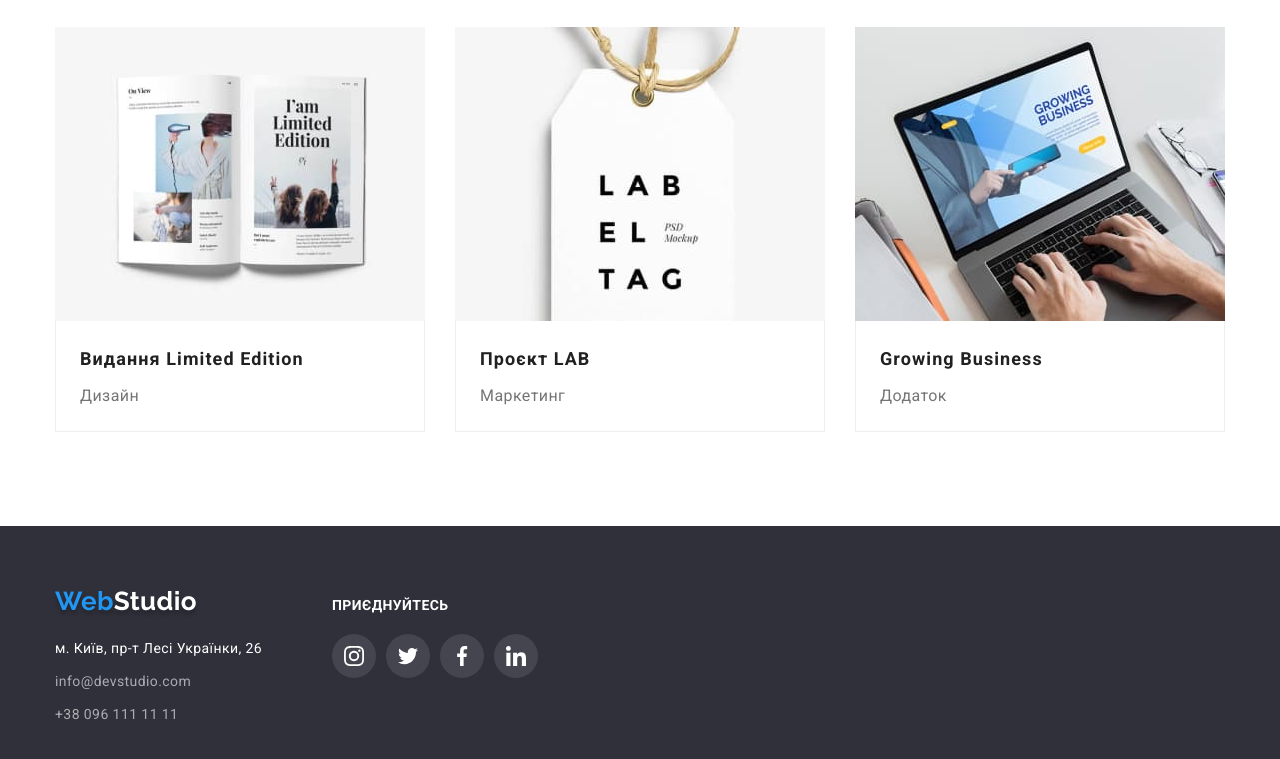
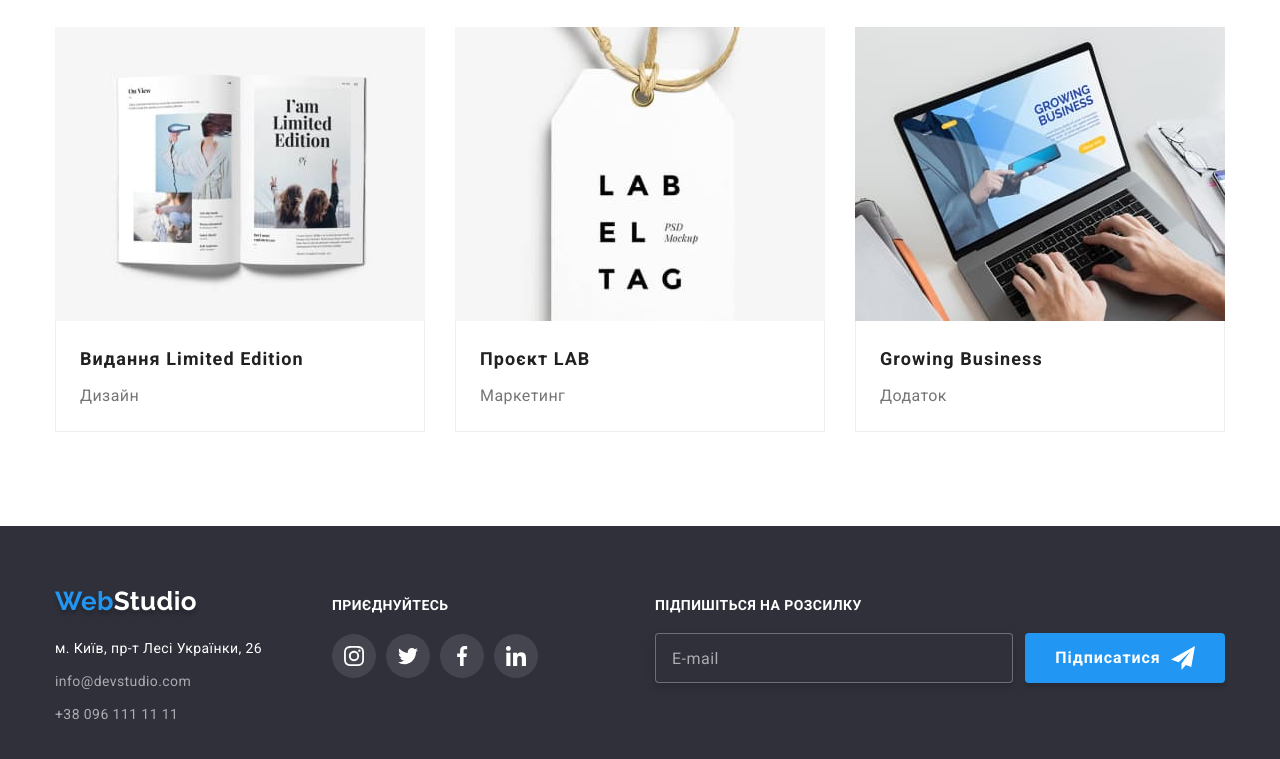
Before and after one commit to Yaroslav-Voitiuk/goit-markup-hw-06, a plain HTML site: page portfolio.html in a window 1280 px wide. Shown: the part 1106-1865 px from the top of the page. Drawn offline with nearby package versions, Linux system fonts and the light colour scheme.

Commit message:
final final

```diff
--- a/portfolio.html
+++ b/portfolio.html
@@ -211,6 +211,23 @@
                     </li>
                 </ul>
             </div>
+            <div class="footer-modal-form-div">
+                <p class="footer-form-title">Підпишіться на розсилку</p>
+                <form class="footer-modal-form">
+                    <div class="sub"></div>
+                    <label class="modal-form-field">
+                            <input type="text" class="footer-form-input" required name="user_email" placeholder="E-mail">
+                        </span>
+                    </label>
+                        <button type="submit" class="footer-form-submit">
+                            Підписатися
+                            <svg aria-label="іконка літачка" class="icon-send" width="24" height="24">
+                                <use href="./images/icons.svg#icon-send"></use>
+                            </svg>
+                        </button>
+                    </div>
+                </form>
+            </div>
         </div>
     </footer>
 </body>
```
